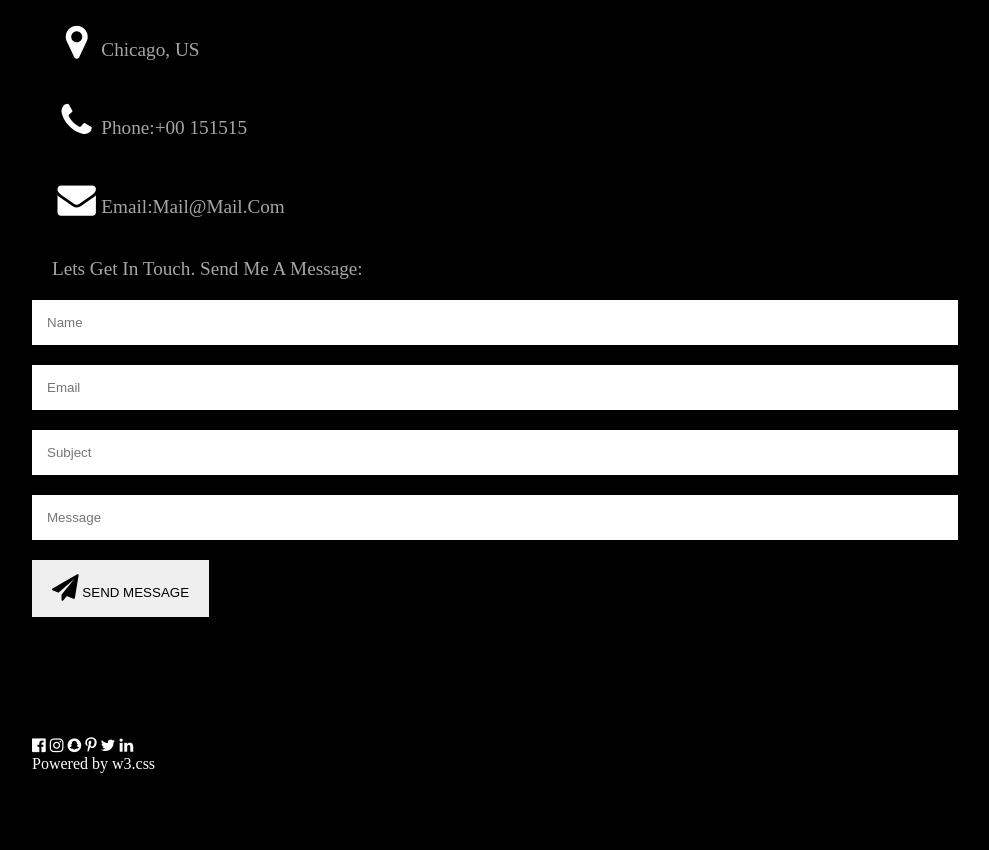
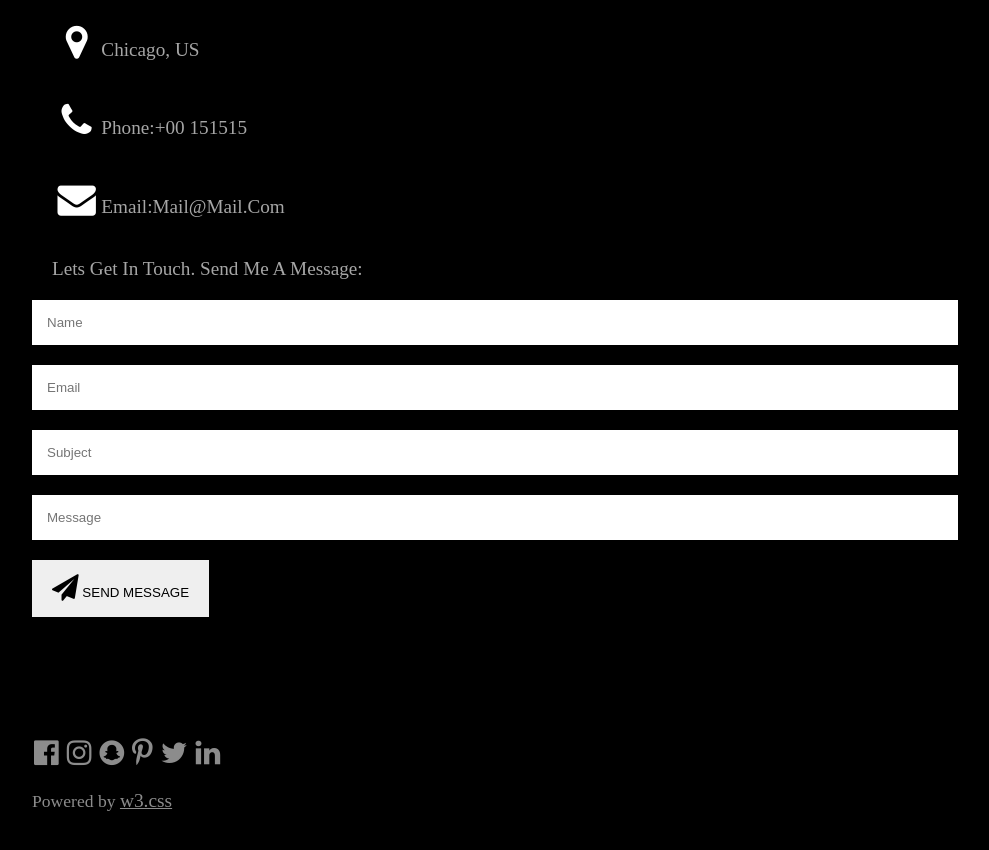
Before and after one commit to UmangGPatel/mss_final_test, a plain HTML site: page index.html in a window 1280 px wide. Shown: the part 6672-7522 px from the top of the page, without its empty margins (160-1149 px from the left). Before the commit the page ends 7445 px from the top, so only its background shows below. Drawn offline with Linux system fonts and the light colour scheme.

Commit message:
footer completed

```diff
--- a/assets/css/style.css
+++ b/assets/css/style.css
@@ -327,3 +327,25 @@ padding: 15px;
 	color:#fff;
 	background: #000;
  }
+
+
+footer{
+	margin-top: 80px;
+	margin-bottom:80px;
+}
+footer .wrapper i{
+	font-size: 1.8em;
+	padding: 2px;
+	color: #8c8c8c;
+}
+footer p{
+	font-size: 1.1em;
+	margin-top: 20px;
+	color: #8c8c8c;
+}
+footer p a{
+	font-size: 1.1em;
+	margin-top: 20px;
+	color: #8c8c8c;
+	text-decoration:underline;
+}
--- a/index.html
+++ b/index.html
@@ -228,12 +228,12 @@
     <!-- footer starts -->
     <footer>
       <div class="wrapper">
-        <i class="fa fa-facebook-official"></i>
-        <i class="fa fa-instagram"></i>
-        <i class="fa fa-snapchat"></i>
-        <i class="fa fa-pinterest-p"></i>
-        <i class="fa fa-twitter"></i>
-        <i class="fa fa-linkedin"></i>
+       <a href="#" title="facebook"> <i class="fa fa-facebook-official"></i></a>
+       <a href="#" title="instagram"> <i class="fa fa-instagram"></i></a>
+       <a href="#" title="snapchat"> <i class="fa fa-snapchat"></i></a>
+       <a href="#" title="pinterest"> <i class="fa fa-pinterest-p"></i></a>
+       <a href="#" title="twitter"> <i class="fa fa-twitter"></i></a>
+       <a href="#" title="linkedin"> <i class="fa fa-linkedin"></i></a>
         <p>Powered by <a href="#">w3.css</a></p>
       </div>
     </footer>
```
